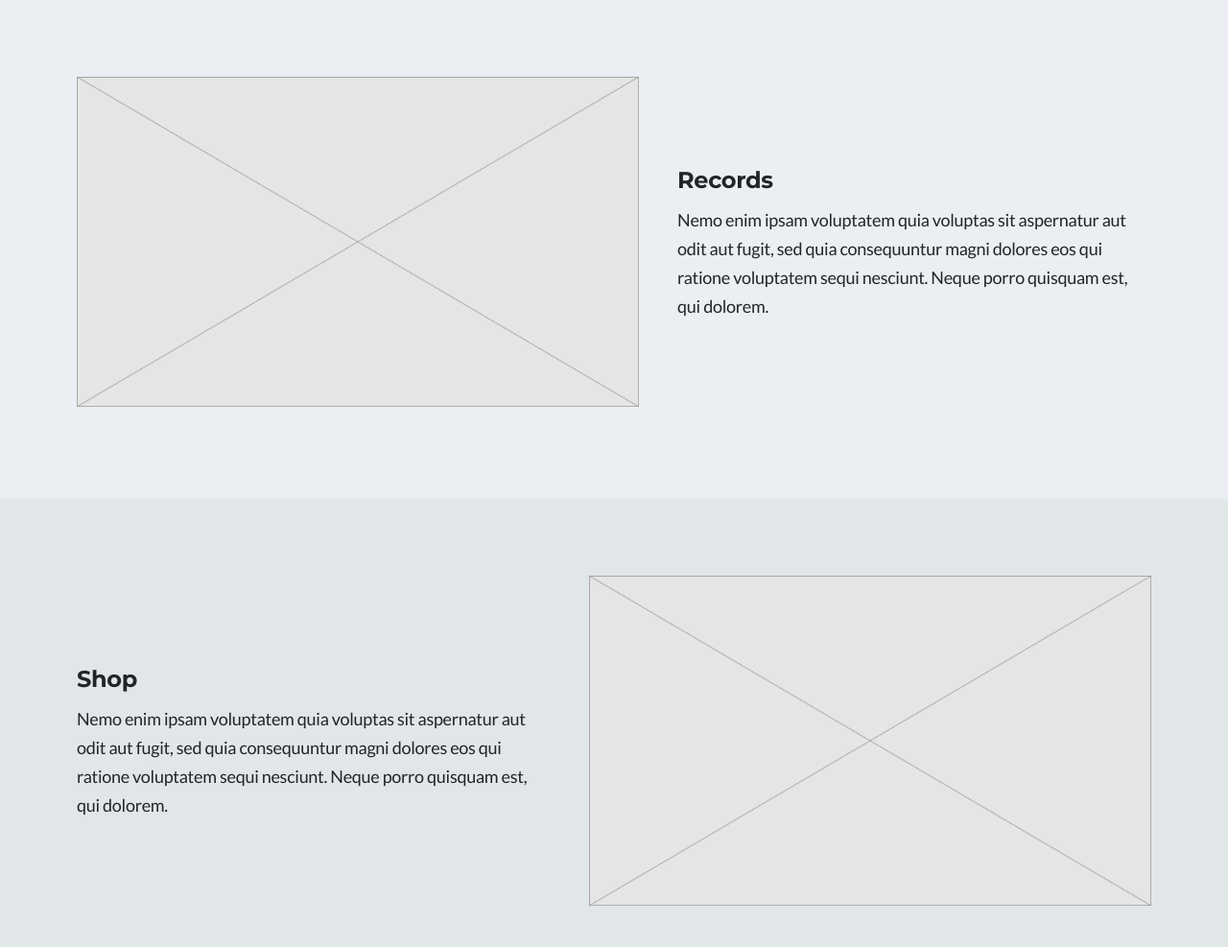
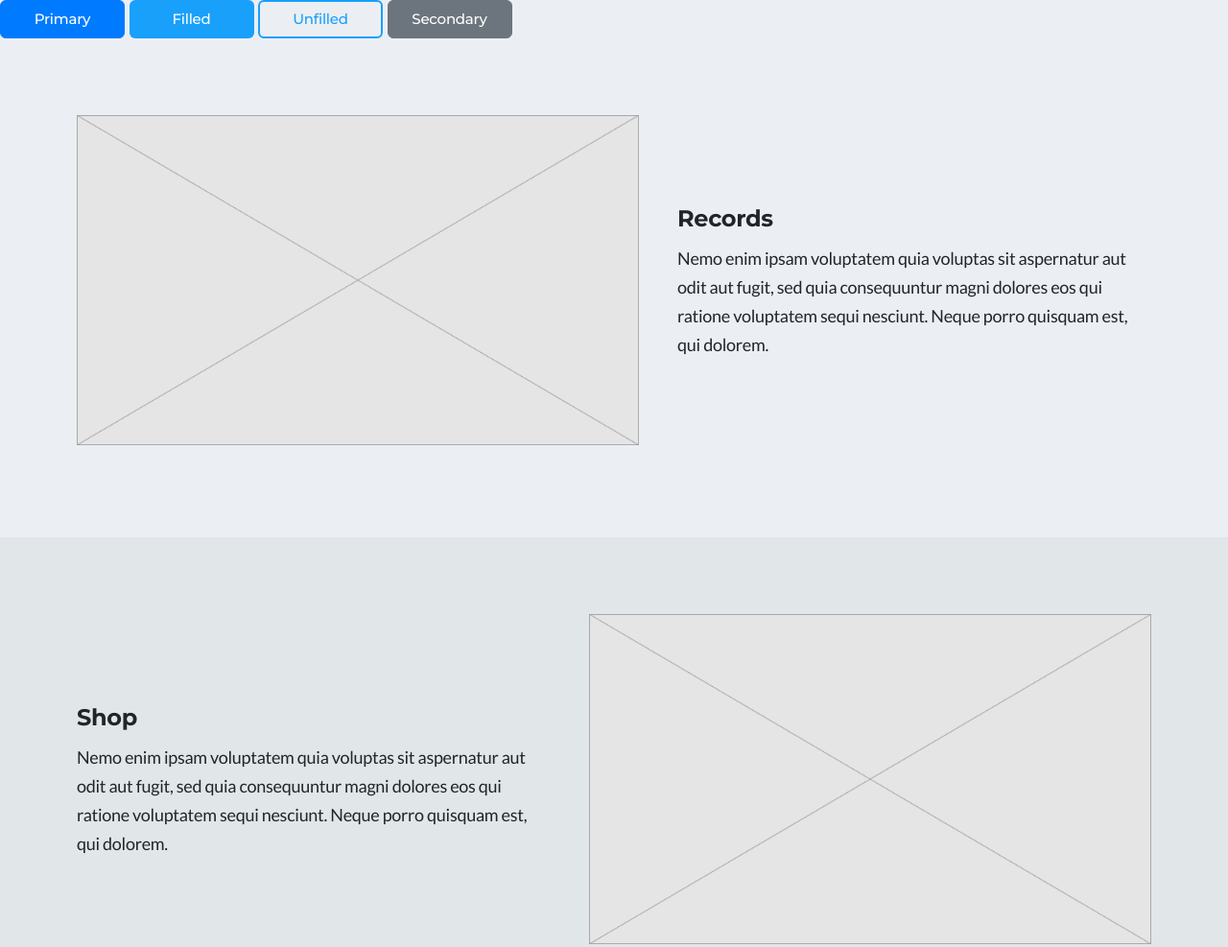
Before and after one commit to Glajik/wintergatan-homepage, a website: page index.html in a window 1280 px wide. Shown: the top 987 px of the page at 96% size. Drawn offline with nearby package versions, Linux system fonts and the light colour scheme.

Commit message:
Worked on buttons

```diff
--- a/index.html
+++ b/index.html
@@ -12,7 +12,7 @@
   <link rel="icon" type="image/x-icon" href="./favicon.ico">
   <link rel="manifest" href="/site.webmanifest">
   <!-- Fonts -->
-  <link href="https://fonts.googleapis.com/css2?family=Lato:wght@400;700&family=Montserrat:ital,wght@0,400;0,700;1,300&display=swap" rel="stylesheet">
+  <link href="https://fonts.googleapis.com/css2?family=Lato:wght@400;700&family=Montserrat:ital,wght@0,400;0,500;0,700;1,300&display=swap" rel="stylesheet">
   <!-- Stylesheets -->
   <link rel="stylesheet" href="https://stackpath.bootstrapcdn.com/bootstrap/4.5.0/css/bootstrap.min.css" integrity="sha384-9aIt2nRpC12Uk9gS9baDl411NQApFmC26EwAOH8WgZl5MYYxFfc+NcPb1dKGj7Sk" crossorigin="anonymous">
   <link href="styles.css" rel="stylesheet">
@@ -20,6 +20,14 @@
   <title>The Wintergatan</title>
 </head>
 <body>
+  <!-- Hero -->
+  <section class="container">
+    <button type="button" class="btn btn-primary">Primary</button>
+    <button type="button" class="btn btn-filled">Filled</button>
+    <button type="button" class="btn btn-unfilled">Unfilled</button>
+    <button type="button" class="btn btn-secondary">Secondary</button>
+  </section>
+
   <!-- Articles -->
   <section class="container">
     <!-- Records -->
--- a/styles.css
+++ b/styles.css
@@ -8,6 +8,7 @@ body {
   max-width: 1680px;
 }
 
+/* Articles */
 .article {
   display: flex;
   flex-direction: row;
@@ -64,3 +65,38 @@ body {
   margin-left: 0px;
   margin-right: 40px;
 }
+
+/* Buttons */
+button.btn {
+  font-family: 'Montserrat', sans-serif;
+  font-style: normal;
+  font-weight: 500;
+  font-size: 15px;
+  line-height: 18px;
+  /* identical to box height, or 150% */
+  letter-spacing: -0.015em;
+  min-width: 130px;
+  min-height: 40px;
+  border-radius: 6px;
+}
+
+button.btn-filled {
+  background: #18A0FB;
+  color: white;
+}
+
+button.btn-filled:hover {
+  background: rgb(20, 135, 212);
+  color: white;
+}
+
+button.btn-unfilled {
+  background: rgb(0,0,0,0);
+  color: #18A0FB;
+  border: 2px solid #18A0FB;
+}
+
+button.btn-unfilled:hover {
+  background: white;
+  color: #18A0FB;
+}
```
